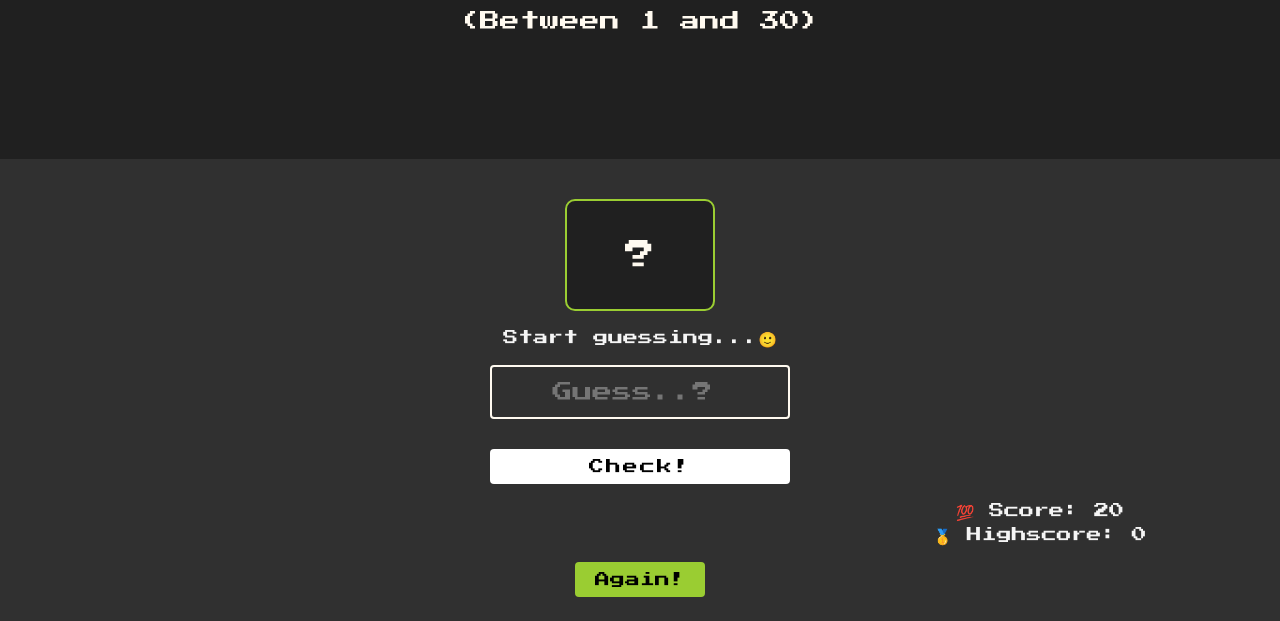
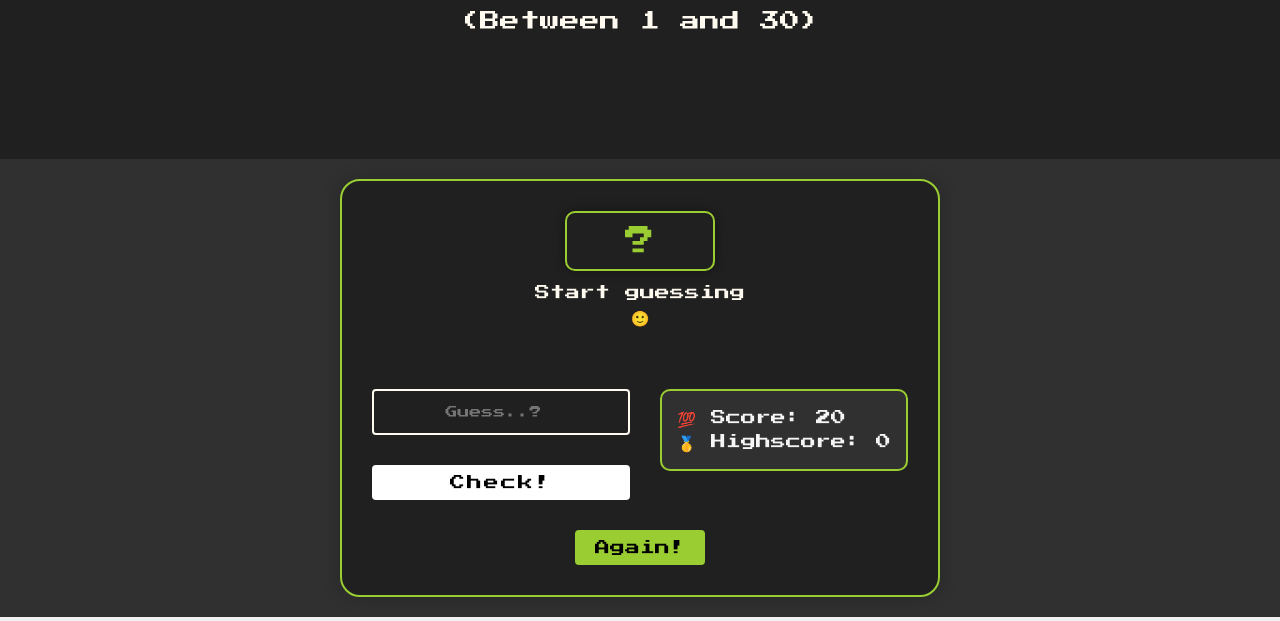
Before and after one commit to Alzubi-Omar/guess-secret-number-game, a plain HTML site: page public/index.html in a window 1280 px wide. Shown: the part 81-702 px from the top of the page. Drawn offline with Linux system fonts and the light colour scheme.

Commit message:
change style of component and use flex and flex direction

```diff
--- a/public/assets/css/components.css
+++ b/public/assets/css/components.css
@@ -1,17 +1,16 @@
-/* BUTTONS */
-/* ============================= */
+/* =========================================
+   BUTTONS
+========================================= */
 .btn {
   display: inline-block;
   padding: var(--spacing-sm) var(--spacing-lg);
   font-family: var(--font-base);
   font-size: var(--font-size-md);
   color: var(--color-dark);
-
   background-color: var(--color-background-light);
   border: none;
   border-radius: var(--radius-sm);
   cursor: pointer;
-
   transition: background-color 0.2s ease, transform 0.2s ease;
 }
 
@@ -29,19 +28,17 @@
   cursor: not-allowed;
 }
 
-/* Button Variant: Check */
+/* Variants */
 .btn--check {
   width: 100%;
   max-width: 30rem;
   letter-spacing: 0.2rem;
 }
 
-/* Button Variant: Again */
 .btn--again {
   background-color: var(--color-primary);
 }
 
-/* Button Variant: Contact */
 .btn--contact {
   text-decoration: none;
   padding: var(--spacing-xs) var(--spacing-md);
@@ -54,27 +51,25 @@
   background-color: var(--color-btn-hover);
 }
 
-/* INPUTS */
-/* ============================= */
-
+/* =========================================
+   INPUT FIELD
+========================================= */
 .game-info__input {
   width: 100%;
   max-width: 30rem;
-
   padding: var(--spacing-md);
   margin-bottom: var(--spacing-md);
+  text-align: center;
 
-  text-align: center;
   background: transparent;
-
   border: 2px solid var(--color-secondary);
   border-radius: var(--radius-sm);
 
   font-family: var(--font-family-accent);
-  font-size: var(--font-size-lg);
+  font-size: var(--font-size-sm);
   color: var(--color-secondary);
+  outline: none;
 
-  outline: none;
   transition: border-color 0.25s ease;
 }
 
@@ -82,64 +77,93 @@
   border-color: var(--color-primary);
 }
 
-/* SECRET NUMBER DISPLAY */
-/* ============================= */
-
+/* =========================================
+   SECRET NUMBER DISPLAY
+========================================= */
 .secret-number {
-  font-size: var(--font-size-xl);
-  color: var(--color-secondary);
+  display: flex;
+  align-items: center;
+  justify-content: center;
 
   width: 15rem;
-  padding-block: 3rem;
+  height: 6rem;
+
+  font-size: var(--font-size-xl);
+  font-family: var(--font-family-accent);
 
   background: var(--color-background-dark);
+  color: var(--color-primary);
+
   border: 2px solid var(--color-primary);
   border-radius: var(--radius-md);
 
-  text-align: center;
-  transition: width 0.3s ease;
+  box-shadow: 0 0 12px rgba(0, 0, 0, 0.4);
+
+  transition: transform 0.3s ease, background-color 0.3s ease;
 }
 
-/* GAME INFO PANEL */
-/* ============================= */
-
-.game-info {
+/* =========================================
+   GAME INFO TOP
+========================================= */
+.game-info__top {
   display: flex;
   flex-direction: column;
   align-items: center;
-  gap: var(--spacing-md);
-  padding: var(--spacing-lg) var(--spacing-md);
-  border-radius: var(--radius-md);
-  /* TODO */
+  gap: 1rem;
   width: 100%;
+  margin-bottom: var(--spacing-lg);
 }
 
 .game-info__message {
   font-size: var(--font-size-md);
+  text-align: center;
+  color: var(--color-secondary);
+  max-width: 24rem;
 }
 
-/* Controls (input + check button) */
+/* =========================================
+   GAME INFO PANEL
+========================================= */
+.game-info {
+  display: flex;
+  flex-wrap: wrap;
+  flex-direction: column;
+  align-items: center;
+  width: 100%;
+  gap: var(--spacing-md);
+  padding: var(--spacing-lg) var(--spacing-md);
+
+  border-radius: var(--radius-md);
+  background: var(--color-background-dark);
+  border: 2px solid var(--color-primary);
+  box-shadow: 0 0 20px rgba(0, 0, 0, 0.2);
+}
+
 .game-info__controls {
   display: flex;
   flex-direction: column;
   gap: var(--spacing-md);
   width: 100%;
+  max-width: 30rem;
   align-items: center;
-  max-width: 30rem;
 }
 
-/* Stats panel (score + highscore) */
 .game-info__stats {
+  list-style: none;
   font-size: var(--font-size-md);
   line-height: 1.6;
   text-align: center;
-  /* TODO */
-  margin-left: 80rem;
+  margin: 0;
+  padding: var(--spacing-md);
+  min-width: 16rem;
+  background: var(--color-background);
+  border: 2px solid var(--color-primary);
+  border-radius: var(--radius-md);
 }
 
-/* FOOTER LOGO */
-/* ============================= */
-
+/* =========================================
+   FOOTER LOGO
+========================================= */
 .footer__logo {
   width: 8rem;
   border-radius: var(--radius-md);
@@ -151,6 +175,67 @@
   opacity: 1;
 }
 
-/* TODO */
-/* RESPONSIVE STYLES */
-/* ============================= */
+/* =========================================
+   RESPONSIVE STYLES
+========================================= */
+
+/* Mobile (<600px) */
+@media (max-width: 599px) {
+  .game-info__top {
+    margin-bottom: 1.5rem;
+    gap: 0.5rem;
+  }
+
+  .secret-number {
+    width: 12rem;
+    padding-block: 2rem;
+    font-size: var(--font-size-lg);
+  }
+
+  .game-info__message {
+    font-size: var(--font-size-sm);
+  }
+
+  .footer__logo {
+    width: 6rem;
+  }
+}
+
+/* Tablet/Desktop (>=600px) */
+@media (min-width: 600px) {
+  .game-info {
+    flex-direction: row;
+    justify-content: center;
+    align-items: flex-start;
+    gap: var(--spacing-xl);
+    padding: var(--spacing-xl);
+    max-width: 60rem;
+    margin-inline: auto;
+    border-radius: var(--radius-lg);
+  }
+
+  .game-info__top {
+    flex-basis: 100%;
+    align-items: center;
+    margin-bottom: var(--spacing-xl);
+  }
+
+  .game-info__controls {
+    flex: 1;
+  }
+
+  .game-info__stats {
+    text-align: left;
+  }
+
+  .footer__logo {
+    width: 7rem;
+  }
+}
+
+/* Large Desktop (>=1200px) */
+@media (min-width: 1200px) {
+  .footer__logo {
+    width: 10rem;
+  }
+}
--- a/public/assets/js/script.js
+++ b/public/assets/js/script.js
@@ -65,3 +65,6 @@ againBtn.addEventListener("click", function () {
   numberEl.style.width = "15rem";
   body.style.backgroundColor = "#303030";
 });
+
+// TO DO
+document.getElementById("currentYear").textContent = new Date().getFullYear();
--- a/public/index.html
+++ b/public/index.html
@@ -26,9 +26,10 @@
 
     <main class="game container">
       <section class="game-info">
-        <div class="secret-number" aria-label="Secret number">?</div>
-
-        <p class="game-info__message" aria-live="polite">Start guessing...🙂</p>
+        <div class="game-info__top">
+          <output class="secret-number" aria-label="Secret number">?</output>
+          <p class="game-info__message" aria-live="polite">Start guessing 🙂</p>
+        </div>
 
         <!-- Input + Button -->
         <div class="game-info__controls">
@@ -46,10 +47,10 @@
         </div>
 
         <!-- Scoreboard -->
-        <div class="game-info__stats">
-          <p>💯 Score: <span class="score">20</span></p>
-          <p>🥇 Highscore: <span class="highscore">0</span></p>
-        </div>
+        <ul class="game-info__stats">
+          <li>💯 Score: <span class="score">20</span></li>
+          <li>🥇 Highscore: <span class="highscore">0</span></li>
+        </ul>
 
         <button class="btn btn--again">Again!</button>
       </section>
@@ -74,7 +75,7 @@
           />
         </a>
 
-        <p class="footer__year">© 2025<span id="currentYear"></span></p>
+        <p class="footer__year">© <span id="currentYear"></span></p>
       </div>
     </footer>
 
```
